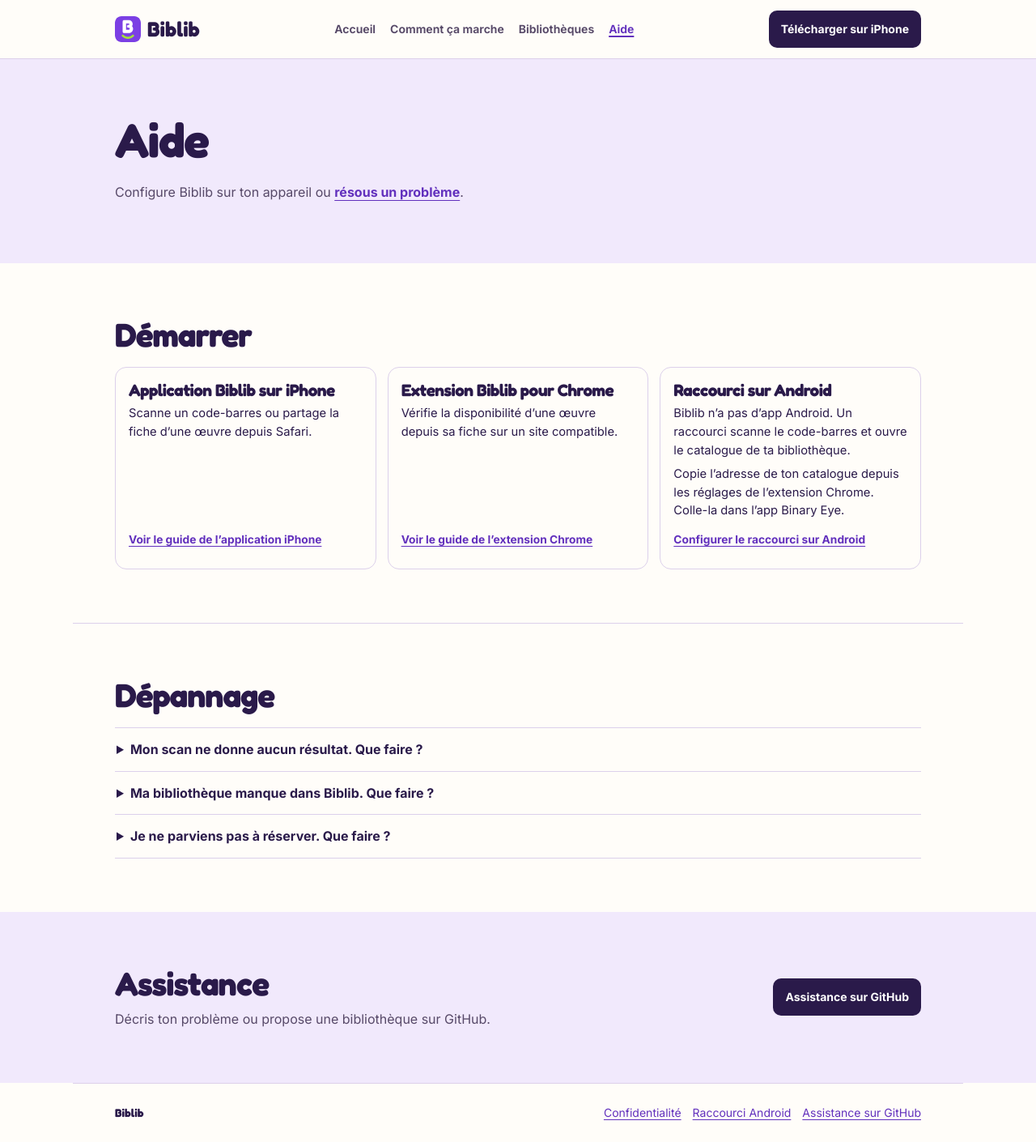
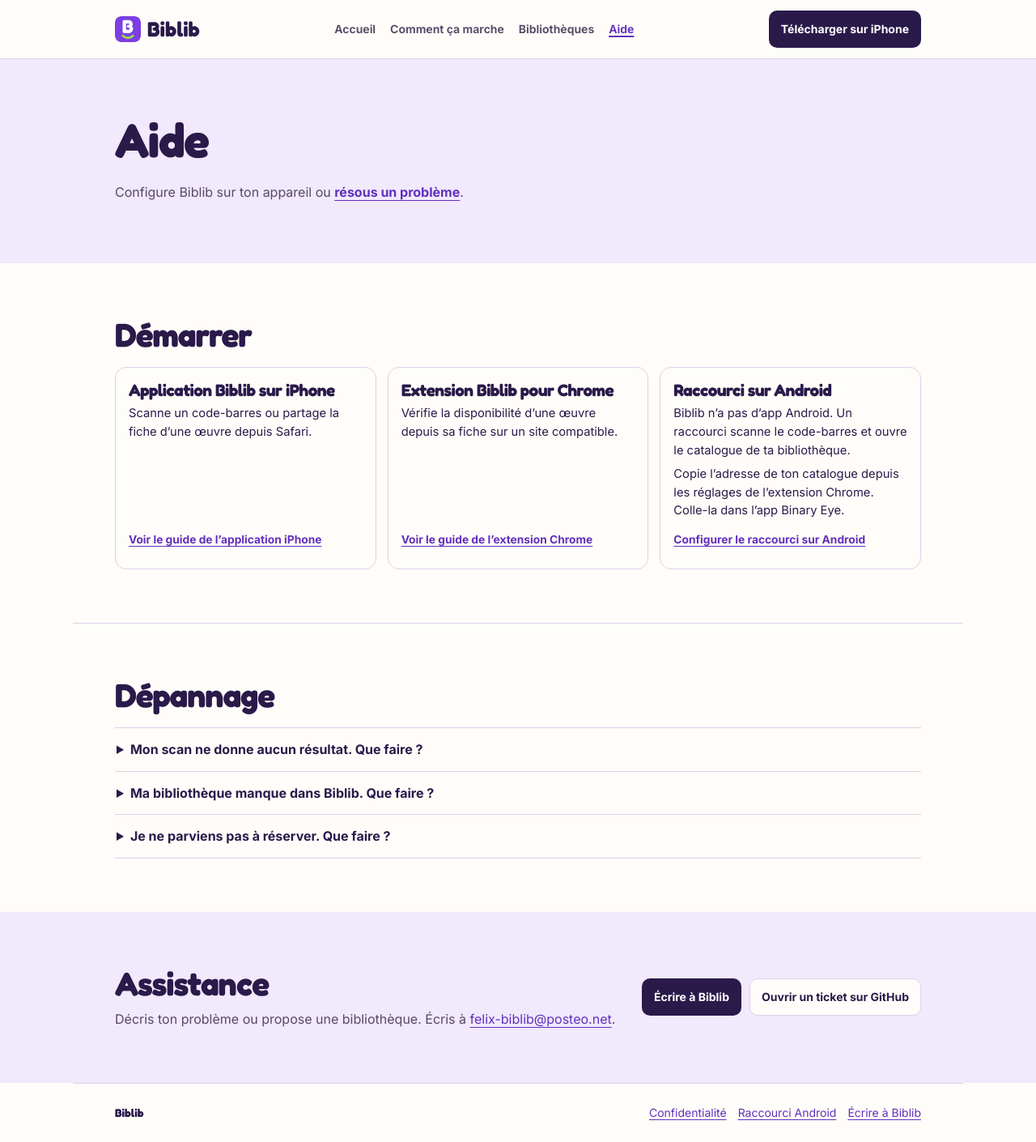
Before and after one commit to Bublex/biblib-site, a Jekyll site: the page built from aide/index.html, in a window 1280 px wide. Shown: the whole page at 81% size. Built offline with Jekyll 4.4.1, drawn with Linux system fonts in a browser that asks for light colours.

Commit message:
Contact par e-mail : Aide, pied de page, annuaire, confidentialité ; GitHub reste un choix secondaire
Co-Authored-By: Claude Opus 5.5 <noreply@anthropic.com>
Claude-Session: https://claude.ai/code/session_016S1ijZnPA8SnVqHU7bkrec

```diff
--- a/_layouts/site.html
+++ b/_layouts/site.html
@@ -33,7 +33,7 @@
     <ul aria-label="Liens utiles">
       <li><a href="{{ '/confidentialite' | relative_url }}">Confidentialité</a></li>
       <li><a href="{{ '/telephone' | relative_url }}">Raccourci Android</a></li>
-      <li><a href="https://github.com/Bublex/biblib-site/issues">Assistance sur GitHub</a></li>
+      <li><a href="mailto:felix-biblib@posteo.net">Écrire à Biblib</a></li>
     </ul>
   </footer>
 </body>
--- a/aide/index.html
+++ b/aide/index.html
@@ -43,8 +43,8 @@ description: Configure Biblib sur ton appareil et résous les problèmes de rech
     </details>
     <details>
       <summary>Ma bibliothèque manque dans Biblib. Que faire&nbsp;?</summary>
-      <p>Cherche ta ville ou ton réseau dans l’annuaire. Si ta bibliothèque manque, indique son nom et l’adresse de son catalogue dans une demande sur GitHub.</p>
-      <p><a href="{{ '/bibliotheques/' | relative_url }}#recherche">Rechercher ma bibliothèque dans l’annuaire</a></p>
+      <p>Cherche ta ville ou ton réseau dans l’annuaire. Si ta bibliothèque manque, écris à <a href="mailto:felix-biblib@posteo.net?subject=Biblioth%C3%A8que%20%C3%A0%20ajouter">felix-biblib@posteo.net</a>. Indique son nom et l’adresse de son catalogue.</p>
+      <p><a class="bb-link" href="{{ '/bibliotheques/' | relative_url }}#recherche">Rechercher ma bibliothèque dans l’annuaire</a></p>
     </details>
     <details>
       <summary>Je ne parviens pas à réserver. Que faire&nbsp;?</summary>
@@ -57,8 +57,11 @@ description: Configure Biblib sur ton appareil et résous les problèmes de rech
   <section class="bb-wrap bb-section bb-support" aria-labelledby="titre-assistance">
     <div>
       <h2 id="titre-assistance">Assistance</h2>
-      <p class="bb-muted">Décris ton problème ou propose une bibliothèque sur GitHub.</p>
+      <p class="bb-muted">Décris ton problème ou propose une bibliothèque. Écris à <a href="mailto:felix-biblib@posteo.net">felix-biblib@posteo.net</a>.</p>
     </div>
-    <a class="bb-button bb-primary" href="https://github.com/Bublex/biblib-site/issues">Assistance sur GitHub</a>
+    <div class="bb-actions">
+      <a class="bb-button bb-primary" href="mailto:felix-biblib@posteo.net">Écrire à Biblib</a>
+      <a class="bb-button bb-secondary" href="https://github.com/Bublex/biblib-site/issues">Ouvrir un ticket sur GitHub</a>
+    </div>
   </section>
 </div>
--- a/assets/biblib.css
+++ b/assets/biblib.css
@@ -150,7 +150,6 @@
   #biblib-maquette .bb-faq details { border-bottom: 1px solid var(--line); }
   #biblib-maquette .bb-faq summary { padding: 14px 2px; min-height: 44px; font-weight: 700; }
   #biblib-maquette .bb-faq p { max-width: 65ch; padding: 0 2px 15px; color: var(--muted); }
-  #biblib-maquette .bb-faq p a { display: inline-block; padding-block: 9px; }
   #biblib-maquette .bb-support { display: flex; justify-content: space-between; align-items: center; flex-wrap: wrap; gap: 14px; }
   #biblib-maquette .bb-support p { margin-top: 8px; }
   #biblib-maquette .bb-private { max-width: 66ch; }
--- a/bibliotheques/index.html
+++ b/bibliotheques/index.html
@@ -873,7 +873,7 @@ permalink: /bibliotheques/
         <div data-no-results hidden>
           <h2>Aucun réseau trouvé</h2>
           <p class="bb-lead">Essaie une ville voisine, ton code postal ou le nom de ton réseau.</p>
-          <a class="bb-link" href="https://github.com/Bublex/biblib-site/issues">Proposer une bibliothèque </a>
+          <a class="bb-link" href="mailto:felix-biblib@posteo.net?subject=Biblioth%C3%A8que%20%C3%A0%20ajouter">Proposer une bibliothèque</a>
         </div>
         <div><button class="bb-button bb-secondary" type="button" data-show-more aria-controls="biblib-liste-reseaux" hidden>Afficher plus de réseaux</button></div>
       </div>
```
Also changed, not shown: confidentialite.md (+3 -1 lines), README.md.
